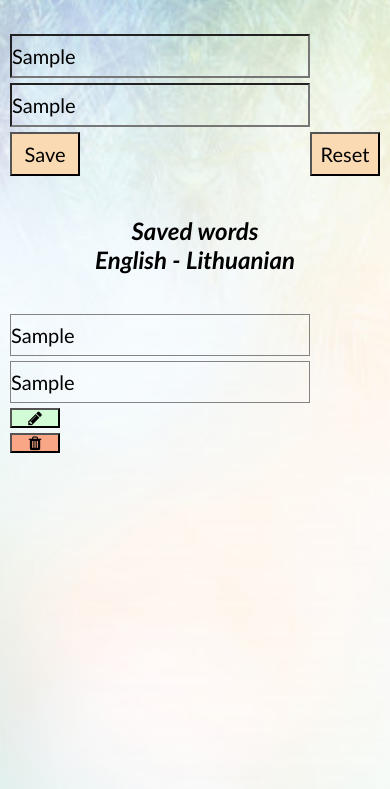
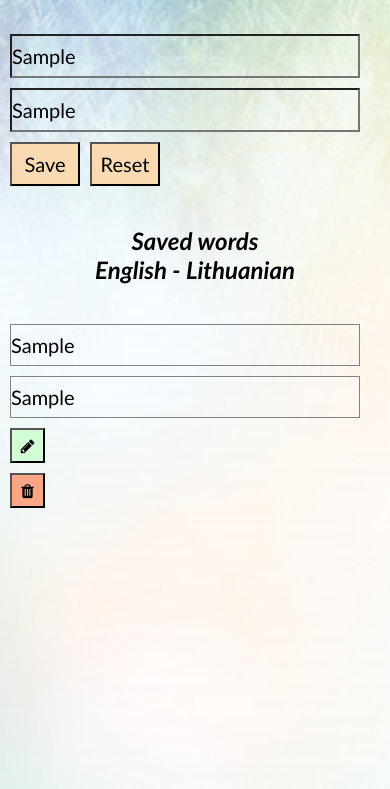
Before and after one commit to ST-dev28/25-dictionary-en-lt, a website with bundled scripts: page index.html in a window 390 px wide. Both pictures are taken after typing "Sample", "Sample" into the empty fields and a click on the button "Save". Shown: the part 55-844 px from the top of the page. Built offline with nearby package versions, Linux system fonts and the light colour scheme.

Commit message:
Fa buttons

```diff
--- a/css/main.css
+++ b/css/main.css
@@ -22,9 +22,10 @@ h2 {
 }
 form {
   display: flex;
-  justify-content: space-between;
+  /*justify-content: space-between;*/
+  justify-content: left;
   flex-wrap: wrap;
-  gap: 5px;
+  gap: 10px;
   padding: 10px 10px;
   background-color: #fff;
   width: 1000px;
@@ -70,12 +71,22 @@ button.fa.fa-pencil {
 button.fa.fa-trash {
   background-color: rgb(248, 166, 133);
 }
+header {
+  position: fixed;
+  top: 0;
+  left: 0;
+  right: 0;
+}
 @media (max-width: 640px) {
   .memory {
     flex-direction: column;
   }
+  .fa {
+    width: 35px;
+    height: 35px;
+  }
   .memo,
   input {
-    min-width: 300px;
+    min-width: 350px;
   }
 }
```
